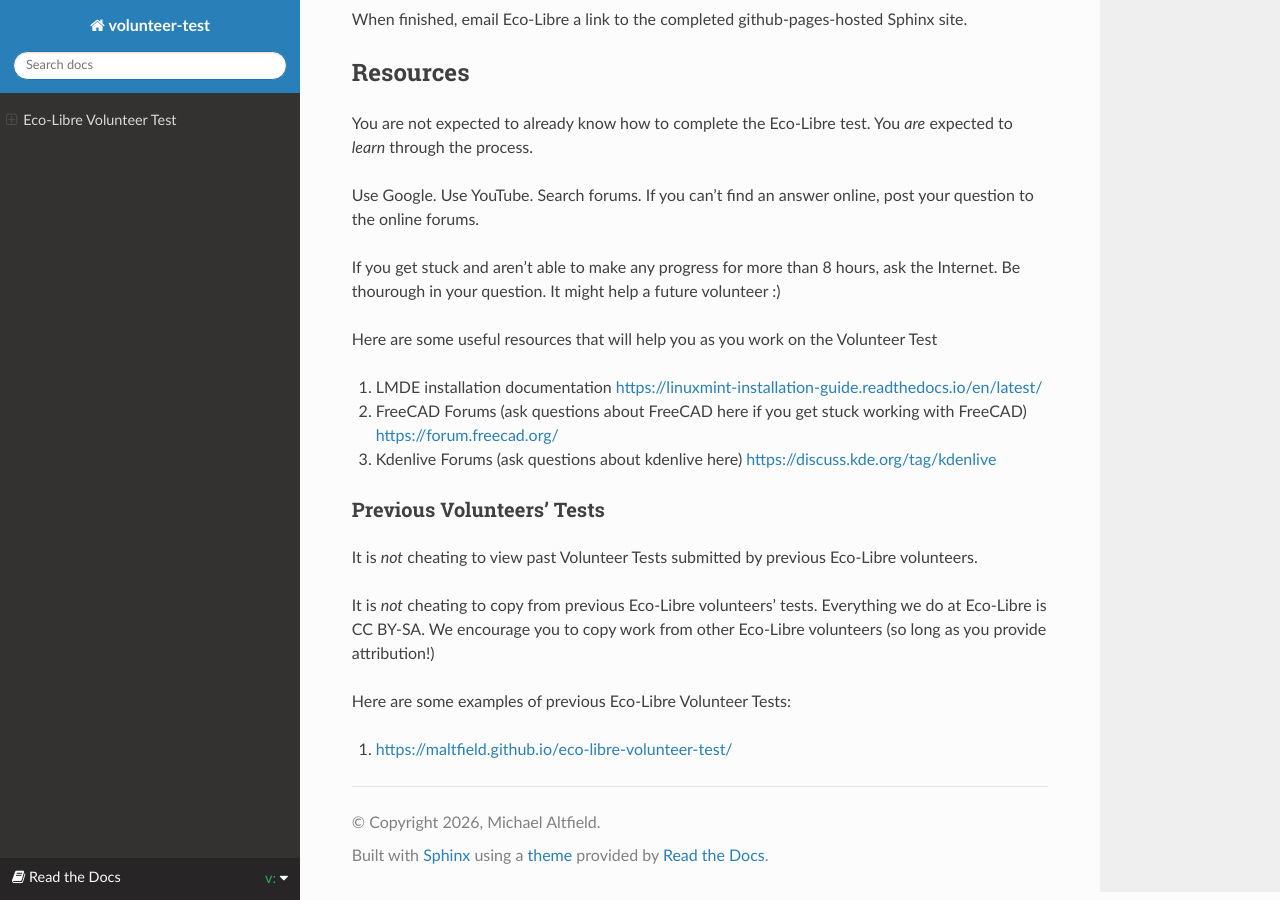
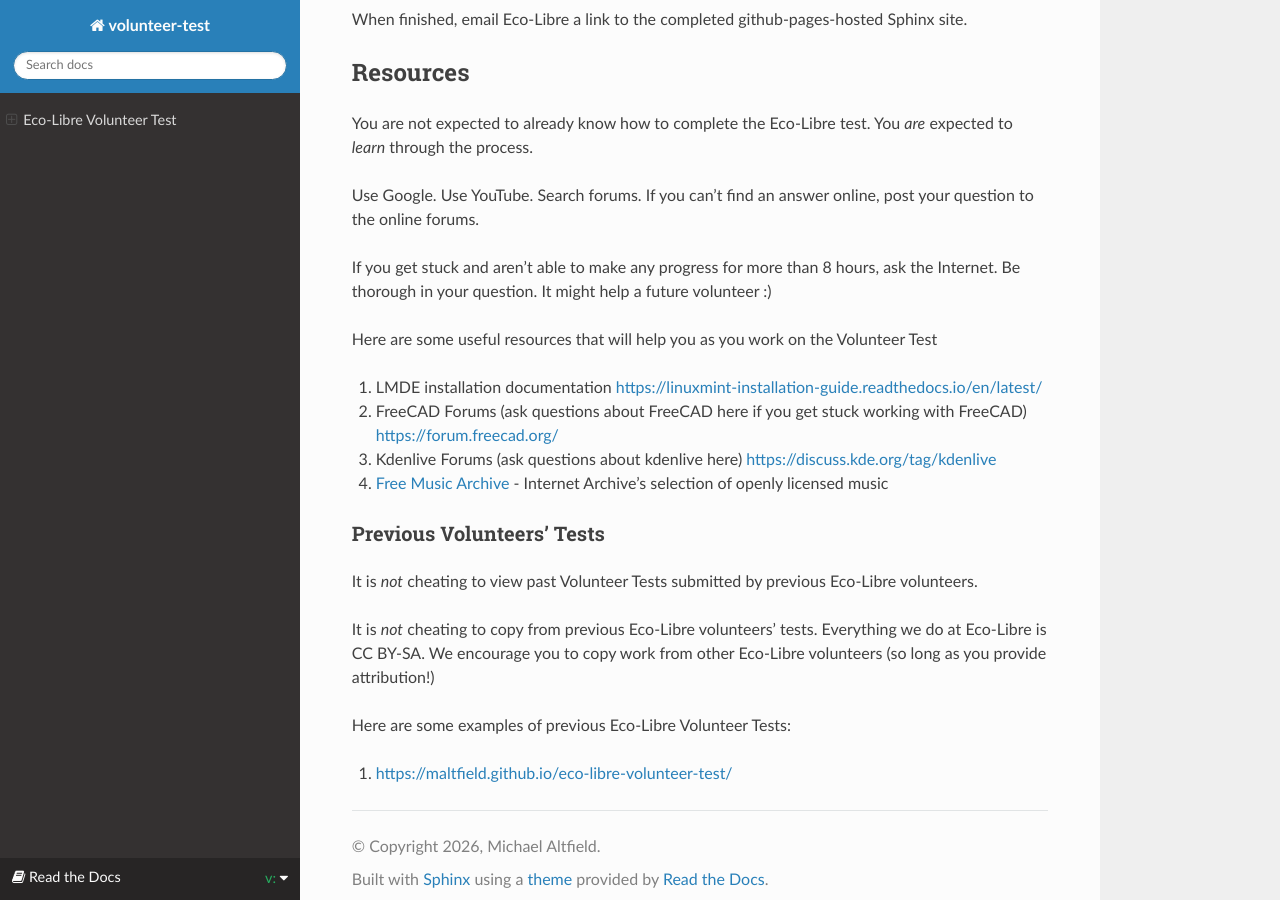
Before and after one commit to Eco-Libre/volunteer-test, a Sphinx documentation site: the page built from docs/index.rst, in a window 1280 px wide and 900 px high, scrolled down 2081 px. Built offline with Sphinx 7.4.7 and the Read the Docs theme 3.1.0, drawn with Linux system fonts in a browser that asks for light colours; the version number could not be read and is left out.

Commit message:
spelling & free music archive
this commit fixes some spelling mistakes and also adds a link to
archive.org's "Free Muisc Archive", which is a good source for finding
CC BY-SA licensed music (for the video background soundtrack)

```diff
--- a/docs/index.rst
+++ b/docs/index.rst
@@ -91,13 +91,14 @@ You are not expected to already know how to complete the Eco-Libre test. You *ar
 
 Use Google. Use YouTube. Search forums. If you can't find an answer online, post your question to the online forums.
 
-If you get stuck and aren't able to make any progress for more than 8 hours, ask the Internet. Be thourough in your question. It might help a future volunteer :)
+If you get stuck and aren't able to make any progress for more than 8 hours, ask the Internet. Be thorough in your question. It might help a future volunteer :)
 
 Here are some useful resources that will help you as you work on the Volunteer Test
 
 #. LMDE installation documentation https://linuxmint-installation-guide.readthedocs.io/en/latest/
 #. FreeCAD Forums (ask questions about FreeCAD here if you get stuck working with FreeCAD) https://forum.freecad.org/
 #. Kdenlive Forums (ask questions about kdenlive here) https://discuss.kde.org/tag/kdenlive
+#. `Free Music Archive <https://archive.org/search?query=licenseurl%3Ahttp%2Aby%2A%20OR%20licenseurl%3Ahttp%2Aby-sa%2A%20AND%20NOT%20licenseurl%3Ahttp%2Aby-nc%2A%20AND%20mediatype%3A%28audio%29%20AND%20collection%3Afreemusicarchive>`_ - Internet Archive's selection of openly licensed music
 
 Previous Volunteers' Tests
 ^^^^^^^^^^^^^^^^^^^^^^^^^^
```
